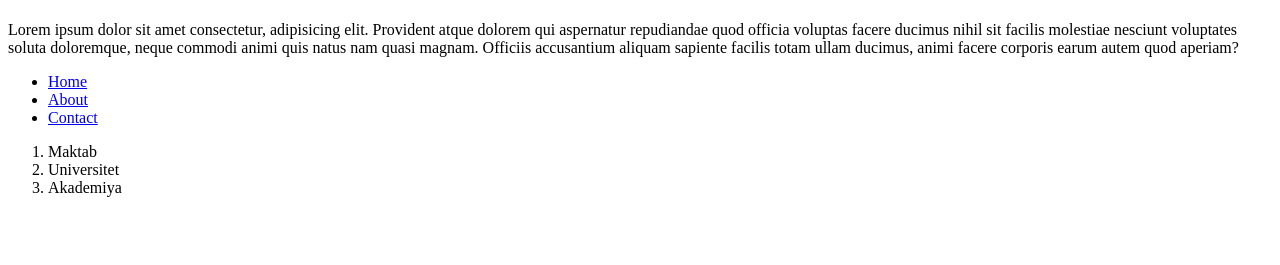
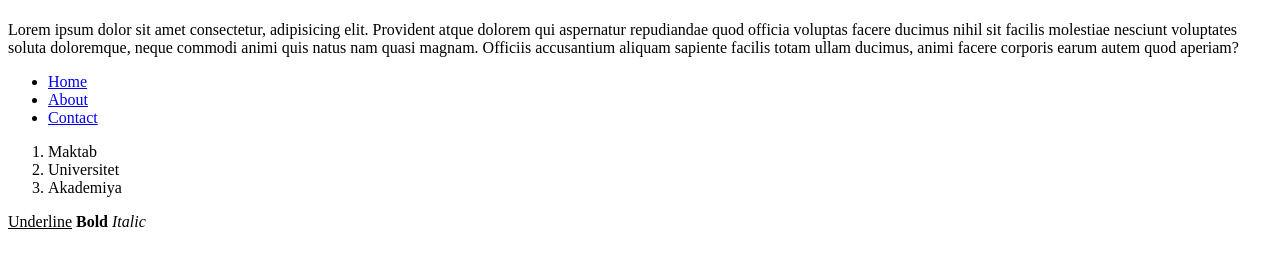
Before and after one commit to MrShakhzodbek/xayrullo-project, a plain HTML site: page index.html in a window 1280 px wide. Shown: the part 59-324 px from the top of the page. Drawn offline with Linux system fonts and the light colour scheme.

Commit message:
hammasi yaxshi

```diff
--- a/index.html
+++ b/index.html
@@ -20,5 +20,8 @@
         <li>Universitet</li>
         <li>Akademiya</li>
     </ol>
+    <u>Underline</u>
+    <b>Bold</b>
+    <i>Italic</i>
 </body>
 </html>
```
